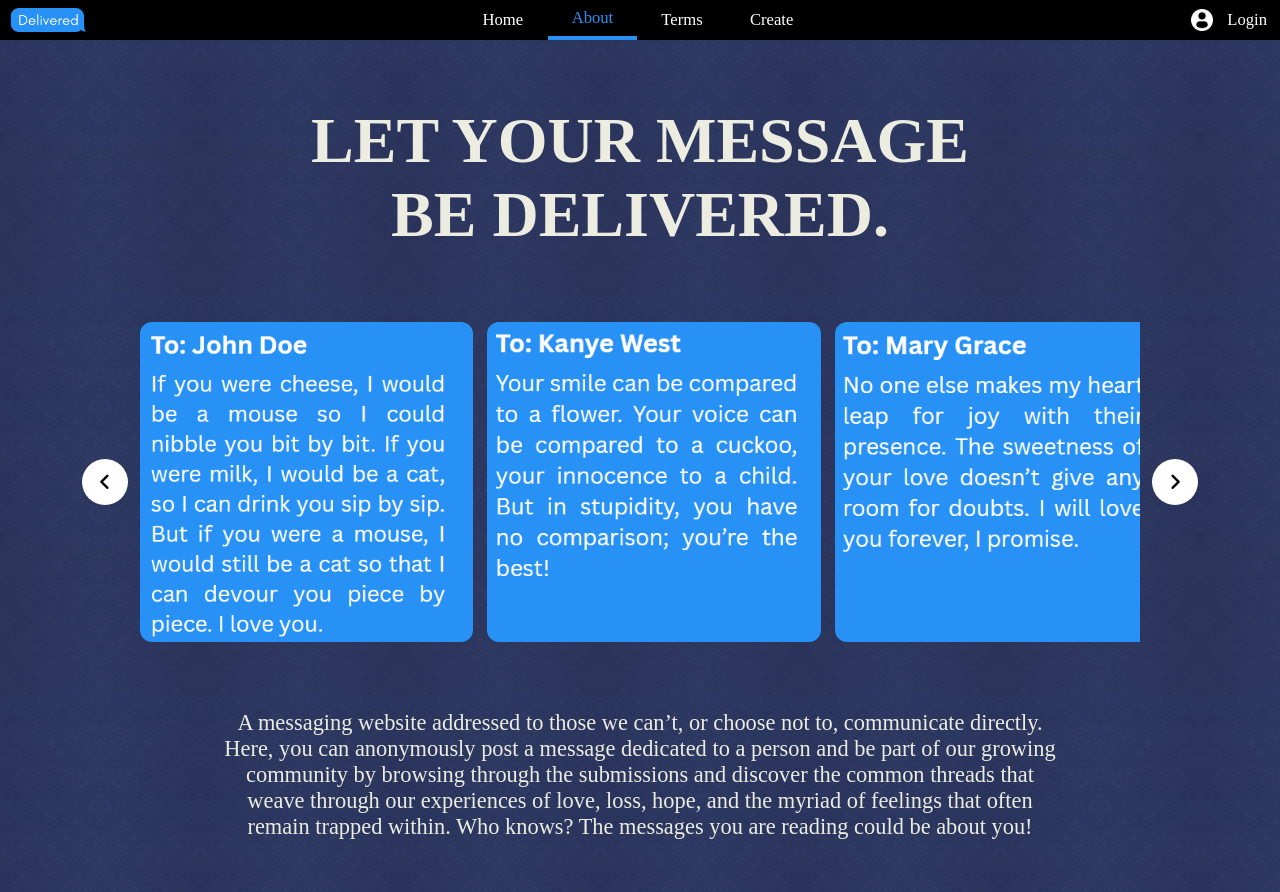
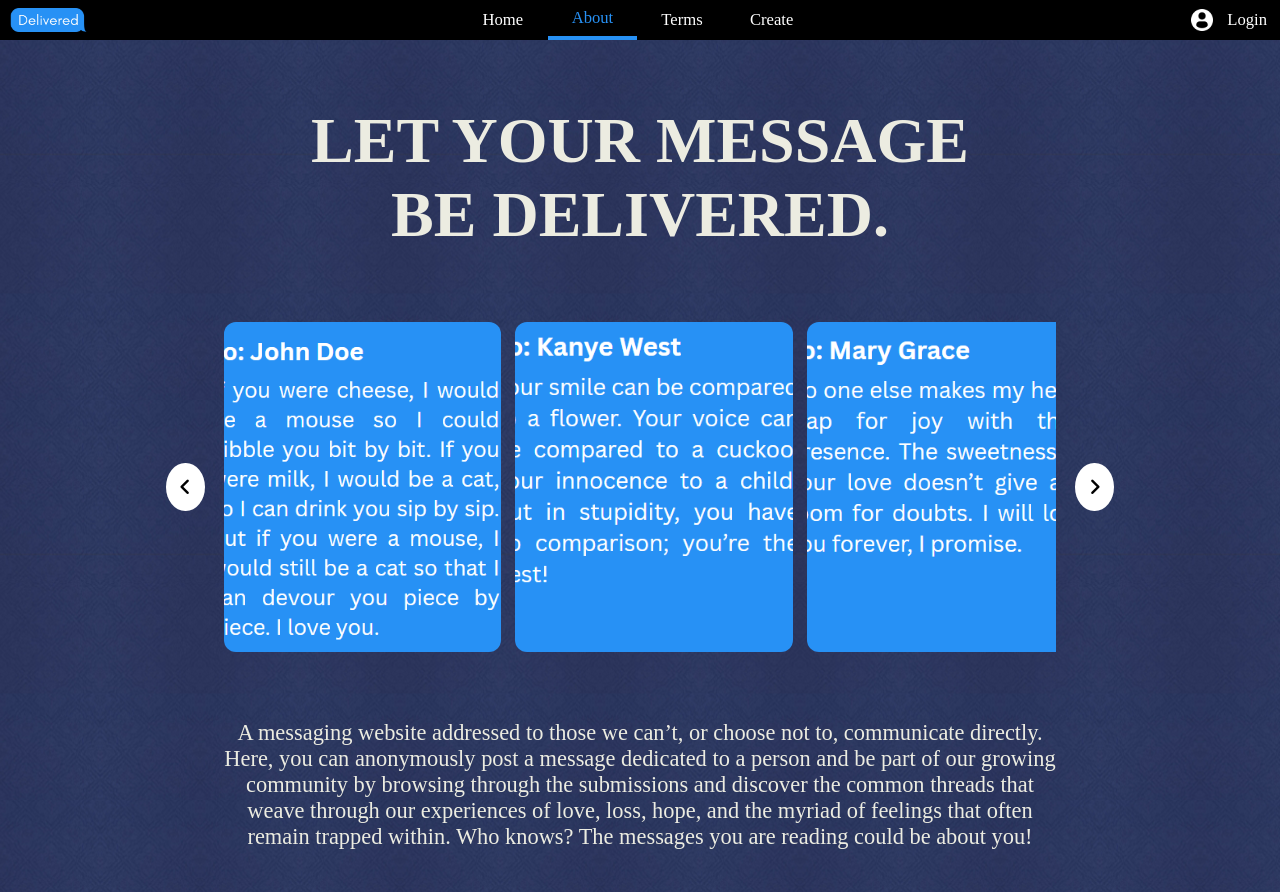
Before and after one commit to JohnLansigan/Delivered, a PHP site: page /about.php in a window 1280 px wide. Shown: the top 892 px of the page. Run offline with PHP 8.4, Linux system fonts and the light colour scheme; some web fonts are replaced.

Commit message:
Responsiveness update

```diff
--- a/about.css
+++ b/about.css
@@ -178,30 +178,30 @@
     padding: 0 35px;
     align-items: center;
     justify-content: center;
-    max-width: 1000px;
+    max-width: 65vw;
     position:relative;
 }
 
 .wrapper i{
     top: 50%;
-    height: 46px;
-    width: 46px;
+    height: 6vh;
+    width: 3vw;
     cursor: pointer;
     position: absolute;
     font-size: 1.2rem;
     background: white;
     text-align: center;
-    line-height: 46px;
+    line-height: 6vh;
     border-radius: 50%;
     transform: translateY(-50%);
 
 }
 
 .wrapper i:first-child{
-    left: -23px;
+    left: -1.43rem;
 }
 .wrapper i:last-child{
-    right: -23px;
+    right: -1.43rem;
 }
 
 
@@ -223,10 +223,10 @@
 }
 
 .carousel img {
-    height: 320px;
+    height: 41.2vh;
     border-radius: 12px;
     object-fit: cover;
-    margin-left: 14px;
+    margin-left: 0.88rem;
     width: calc(100%/3);
     z-index: -1;
 }
@@ -237,7 +237,7 @@
 
 @media screen and (max-width: 1024px) {
     .wrapper {
-        max-width: 800px;
+        max-width: 52vw;
     }
 
     h3{
@@ -285,7 +285,7 @@
     }
 
     .wrapper{
-        max-width: 675px;
+        max-width: 44vw;
     }
 }
 
@@ -305,7 +305,7 @@
 
     }
     .wrapper{
-        max-width: 300px;
+        max-width: 19.5vw;
     }
 
     h3{
--- a/account.css
+++ b/account.css
@@ -2,7 +2,7 @@
 {
     border-bottom: 4px #2791f5 solid;
     color: #2791f5;
-    margin-top: -4px;
+    margin-top: -0.25rem;
 }
 
 #info-container
--- a/create.css
+++ b/create.css
@@ -161,8 +161,8 @@
     background-color: #2791f5;
     border: none;
     border-radius: 100px;
-    height: 40px;
-    width: 40px;
+    height: 5.2vh;
+    width: 2.6vw;
     font-size: large;
     color: white;
     transition: 0.3s;
--- a/dashboard.css
+++ b/dashboard.css
@@ -27,7 +27,7 @@
   {
     width: 49%;
     background-color: black;
-    max-width: 900px;
+    max-width: 59vw;
     padding: 20px;
     border: 1px solid #ddd;
     border-radius: 1rem;
--- a/login.css
+++ b/login.css
@@ -46,7 +46,7 @@
 input {
 
     width: calc(100% - 4px);
-    height: 35px;
+    height: 4.5vh;
     width: 100%;
     outline: none;
     border-radius: 5px;
--- a/signup.css
+++ b/signup.css
@@ -59,7 +59,7 @@
 input
 {
     width: 100%;
-    height: 35px;
+    height: 4.5vh;
     outline: none;
     border-radius: 5px;
     transition: 0.3s;
@@ -80,7 +80,7 @@
 #form-container button
 {
     border-radius: 5px;
-    height: 50px;
+    height: 6.4vh;
     width: 85%;
     border: none;
     background-color: #8e8e93;
--- a/template.css
+++ b/template.css
@@ -174,7 +174,7 @@
     cursor: pointer;
     display: flex;
     align-items: center;
-    gap: 5px;
+    gap: 0.31rem;
     font-size: 1.3vw;
     height: 100%;
     transition: 0.3s;
--- a/terms.css
+++ b/terms.css
@@ -40,10 +40,10 @@
   cursor: pointer;
   display: inline-block;
   font-family: -apple-system,system-ui,"Segoe UI",Helvetica,Arial,sans-serif,"Apple Color Emoji","Segoe UI Emoji";
-  font-size: 14px;
+  font-size: 0.88rem;
   font-weight: 600;
-  line-height: 20px;
-  padding: 6px 16px;
+  line-height: 2.57vh;
+  padding: 0.375rem 1rem;
   position: relative;
   text-align: center;
   text-decoration: none;
```
